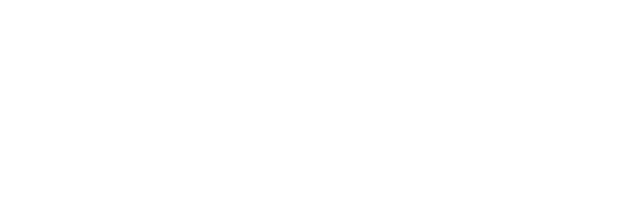
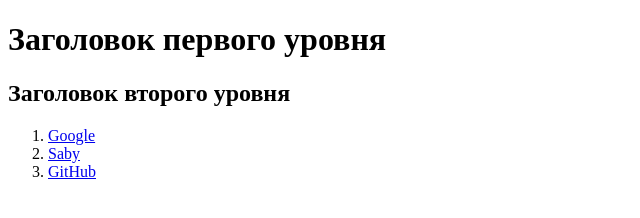
Before and after one commit to trlol/task-html, a website: page src/index.html in a window 1280 px wide. Shown: the whole page, without its empty margins (0-640 px from the left). Drawn offline with Linux system fonts and the light colour scheme.

Commit message:
1 задание

```diff
--- a/src/index.html
+++ b/src/index.html
@@ -3,5 +3,13 @@
     <head>
         <title>HTML</title>
     </head>
-    <body></body>
+    <body>
+        <h1>Заголовок первого уровня</h1>
+        <h2>Заголовок второго уровня</h2>
+        <ol>
+            <li><a href="https://www.google.com">Google</a></li>
+            <li><a href="https://saby.ru/business_network?redir=1">Saby</a></li>
+            <li><a href="https://github.com">GitHub</a></li>
+        </ol>
+    </body>
 </html>
```
